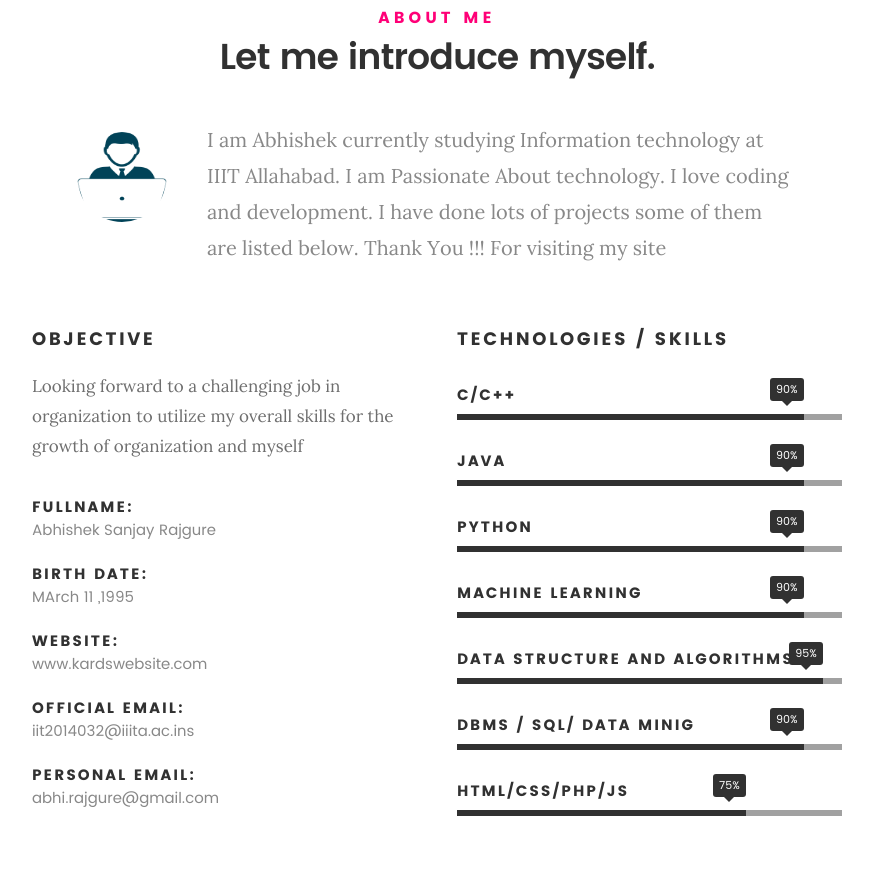
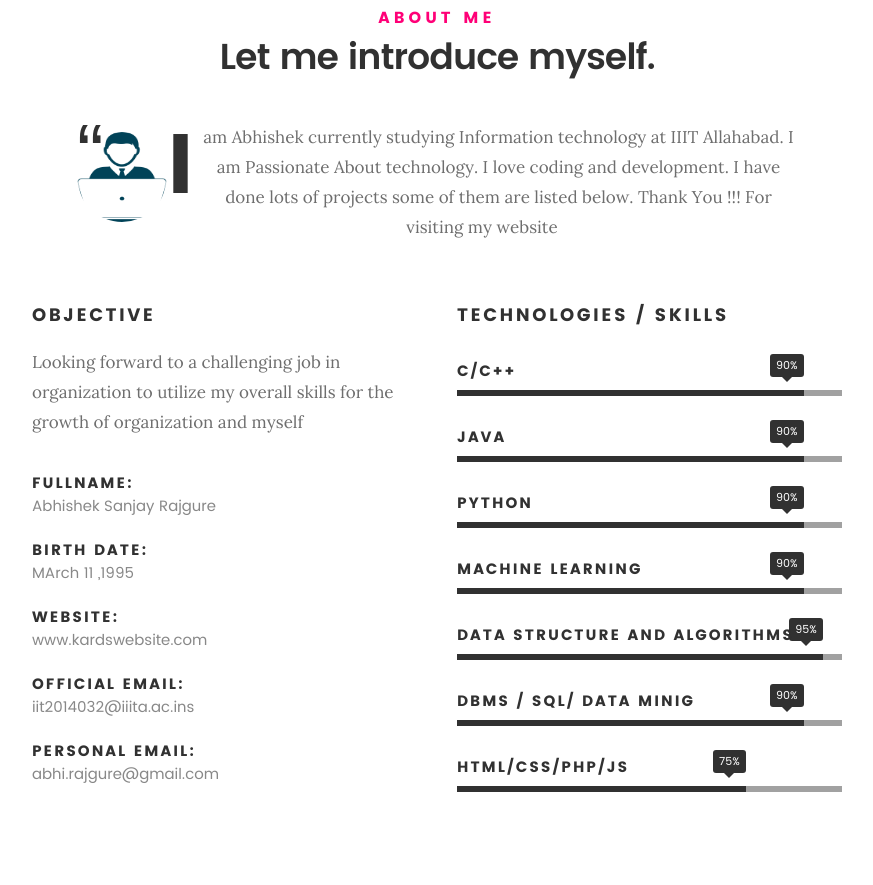
Before and after one commit to abhishekiit2014032/abhishekiit2014032.github.io, a plain HTML site: page index.html in a window 1280 px wide. Shown: the part 917-1802 px from the top of the page, without its empty margins (203-1076 px from the left). Drawn offline with Linux system fonts and the light colour scheme; files whose address does not match are found by name.

Commit message:
Update index.html

```diff
--- a/index.html
+++ b/index.html
@@ -110,10 +110,13 @@
    				<img src="images/profile.png" alt="Profile Picture">
 
    				<p class="lead">
-            I am Abhishek currently studying  Information technology at IIIT Allahabad.
-            I am Passionate About technology. I love coding and development.
-            I have done lots of projects some of them are listed below. Thank You !!!
-            For visiting my site</p>
+					<blockquote class="drop-cap"s  >
+            					I am Abhishek currently studying  Information technology at IIIT Allahabad.
+            					I am Passionate About technology. I love coding and development.
+            					I have done lots of projects some of them are listed below. Thank You !!!
+           					 For visiting my website
+					</blockquote>
+				</p>
    			</div>
 
    		</div>
```
